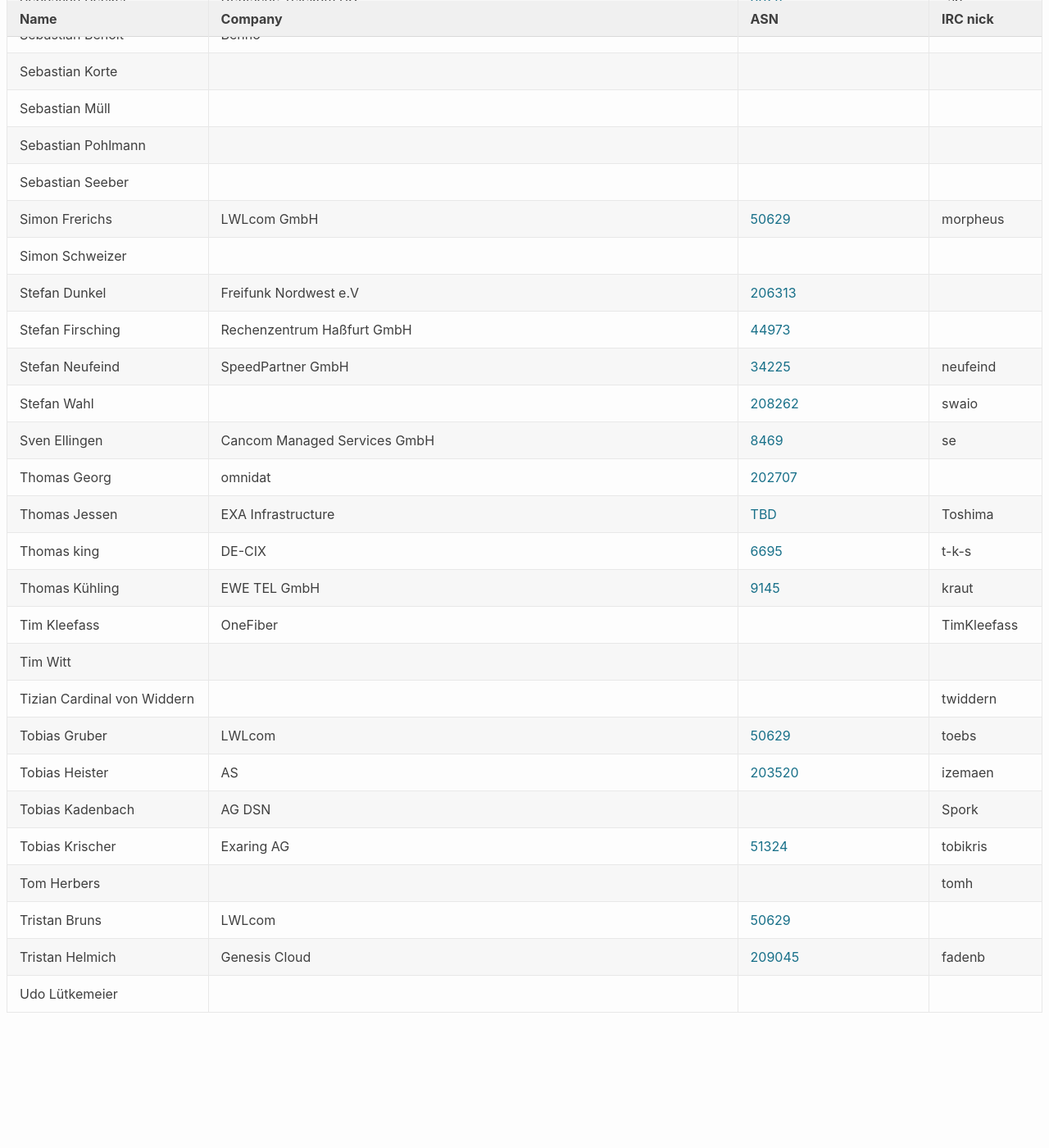
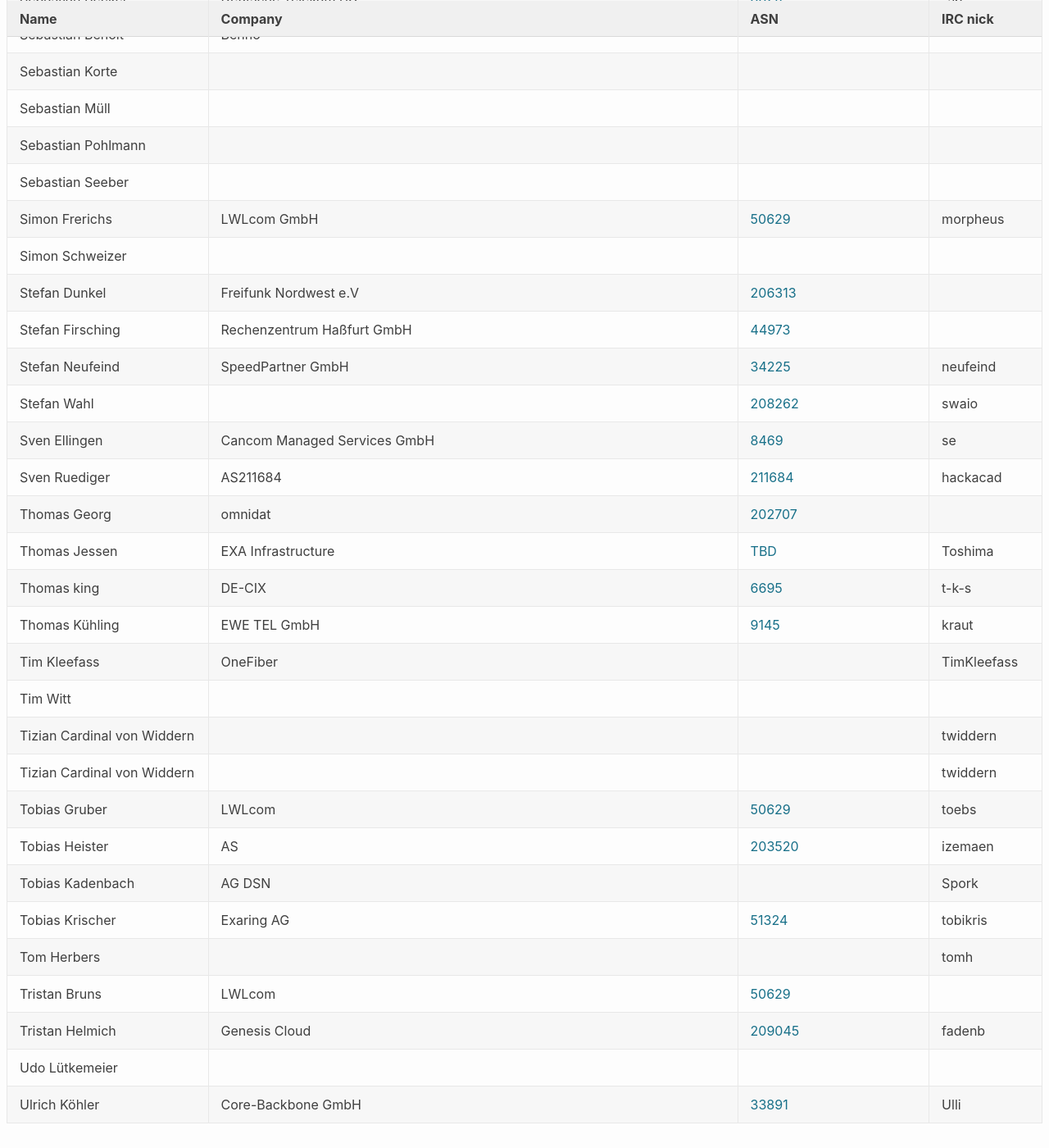
Before and after one commit to denog/pretix-attendeelist, a Jekyll site: the page built from denog13/index.markdown, in a window 1280 px wide and 1400 px high, scrolled down 6172 px. Shown: the whole window at 82% size. Built offline with Jekyll 4.4.1, drawn with Linux system fonts in a browser that asks for light colours; before the commit the page ends 7437 px from its top, so only the background shows below that.

Commit message:
Latest data: Thu Sep 30 08:12:49 UTC 2021

```diff
--- a/_data/attendees_denog13.json
+++ b/_data/attendees_denog13.json
@@ -852,6 +852,12 @@
     "asn": "8469"
   },
   {
+    "name": "Sven Ruediger",
+    "company": "AS211684",
+    "irc": "hackacad",
+    "asn": "211684"
+  },
+  {
     "name": "Thomas Georg",
     "company": "omnidat",
     "irc": null,
@@ -885,6 +891,12 @@
     "name": "Tim Witt",
     "company": null,
     "irc": null,
+    "asn": null
+  },
+  {
+    "name": "Tizian Cardinal von Widdern",
+    "company": null,
+    "irc": "twiddern",
     "asn": null
   },
   {
@@ -940,5 +952,11 @@
     "company": null,
     "irc": null,
     "asn": null
+  },
+  {
+    "name": "Ulrich Köhler",
+    "company": "Core-Backbone GmbH",
+    "irc": "Ulli",
+    "asn": "AS33891"
   }
 ]
```
